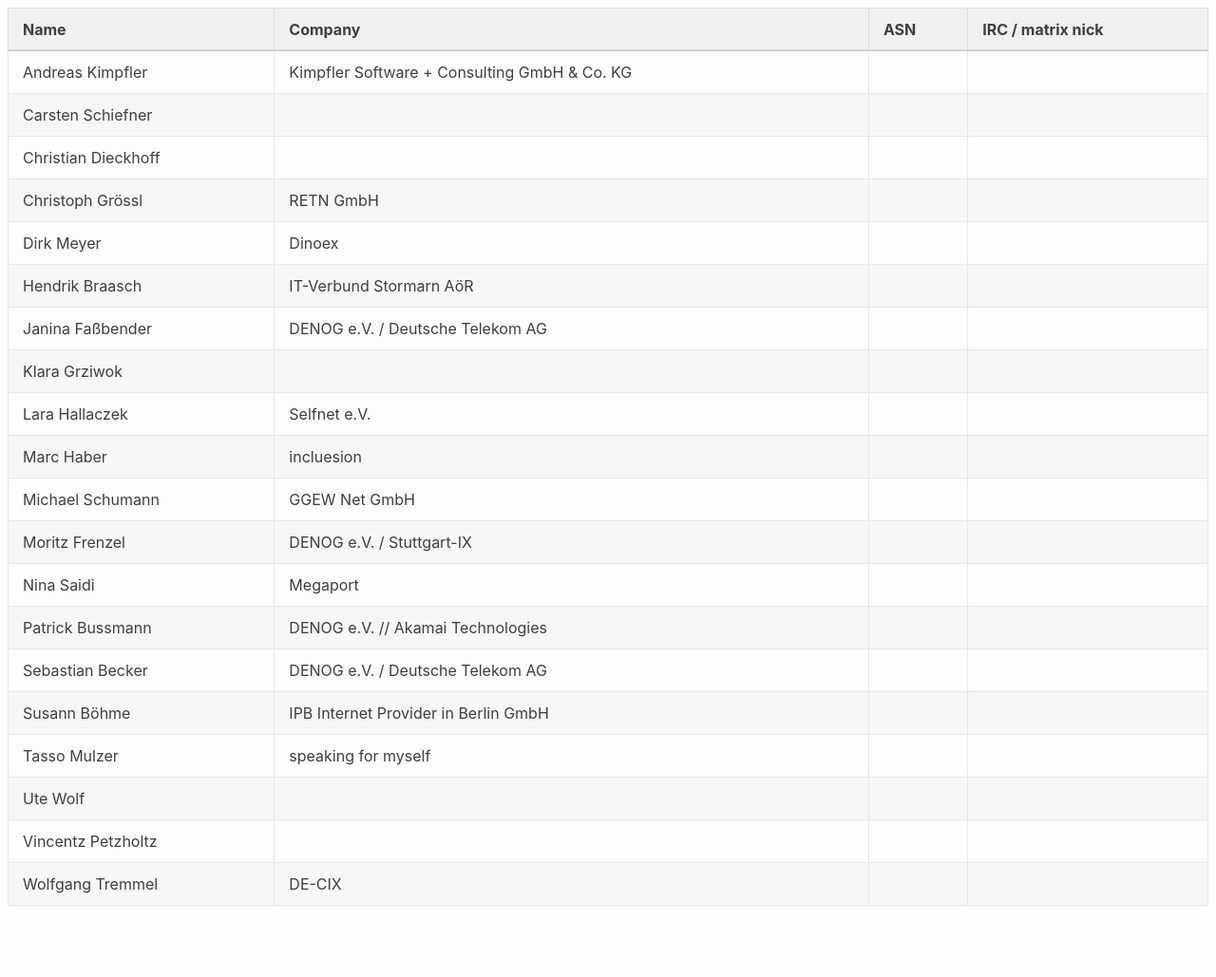
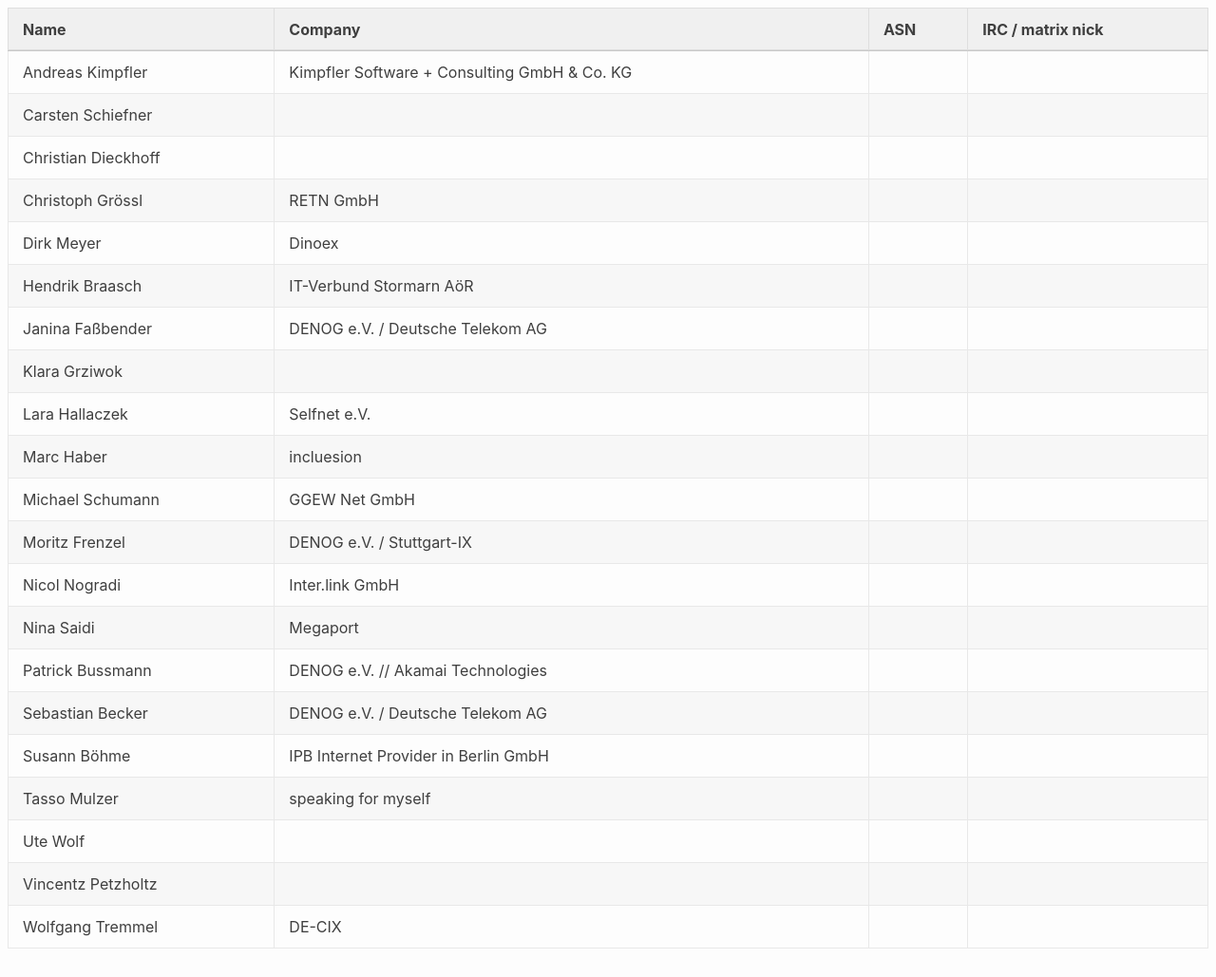
Before and after one commit to denog/pretix-attendeelist, a Jekyll site: the page built from member2025/index.markdown, in a window 1280 px wide and 1029 px high. Shown: the whole window at 95% size. Built offline with Jekyll 4.4.1, drawn with Linux system fonts in a browser that asks for light colours.

Commit message:
Latest data: Sat Jan 25 12:37:46 UTC 2025

```diff
--- a/_data/attendees_member2025.json
+++ b/_data/attendees_member2025.json
@@ -72,6 +72,12 @@
     "asn": null
   },
   {
+    "name": "Nicol Nogradi",
+    "company": "Inter.link GmbH",
+    "irc": null,
+    "asn": null
+  },
+  {
     "name": "Nina Saidi",
     "company": "Megaport",
     "irc": null,
```
